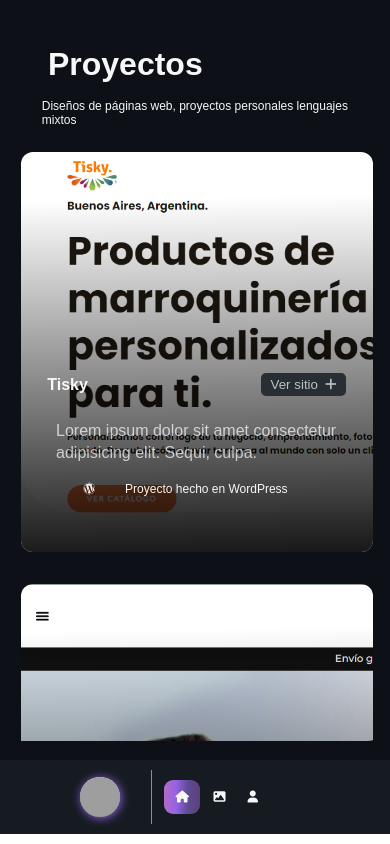
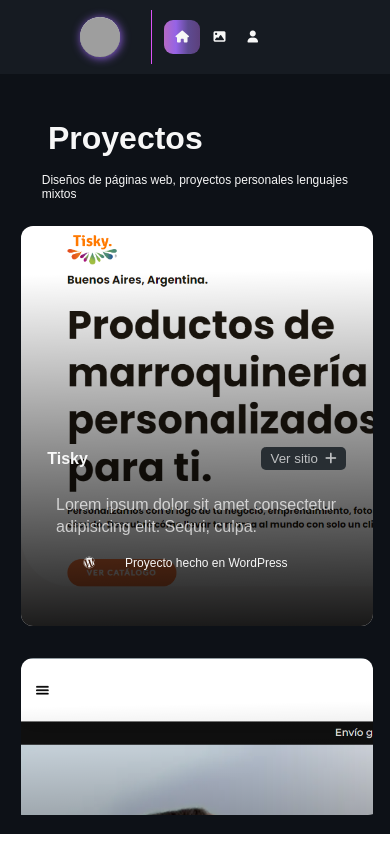
Before and after one commit to NicolasLLans/NicolasLLans.github.io, an Angular app in the folder porfolio/: page / in a window 390 px wide. Built offline with nearby package versions, Linux system fonts and the light colour scheme; grey boxes are pictures that could not be loaded.

Commit message:
mejora en dispositivos moviles de la barra de menu 2

```diff
--- a/porfolio/src/app/app.component.css
+++ b/porfolio/src/app/app.component.css
@@ -81,7 +81,7 @@
             width: 100%;
             background-color: #161b22;
             height: 10%;
-            order: 2;
+            order: 1;
             display: flex;
             justify-content: center;
             align-items: center;
```
